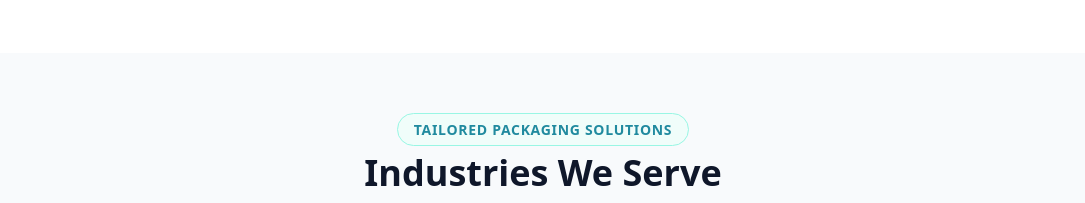
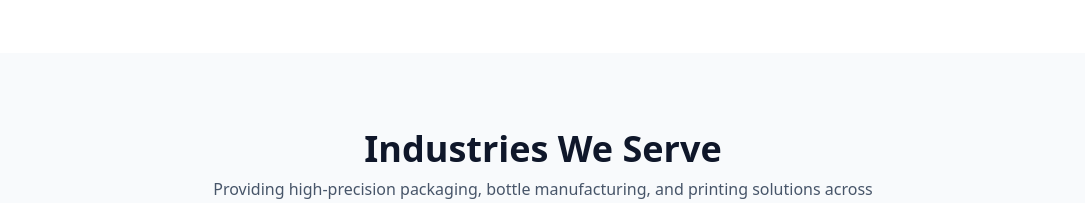
Before and after one commit to Nikhilguleria98/neelampop, a React (Vite) app: page /quality in a window 1280 px wide. Shown: the part 1412-1615 px from the top of the page, without its empty margins (97-1182 px from the left). Built offline with nearby package versions, Linux system fonts and the light colour scheme.

Commit message:
IndustriesWeServed and manufacturingProcess

```diff
--- a/src/components/Quality/industriesWeServed.jsx
+++ b/src/components/Quality/industriesWeServed.jsx
@@ -55,9 +55,7 @@ export default function IndustriesServed() {
           viewport={{ once: true }}
           className="text-center mb-10"
         >
-          <span className="text-[#208a9f] font-semibold text-sm tracking-wider uppercase bg-teal-50 px-4 py-1.5 rounded-full border border-teal-200">
-            Tailored Packaging Solutions
-          </span>
+
           <h2 className="text-3xl md:text-4xl font-extrabold text-slate-900 mt-3">
             Industries We Serve
           </h2>
```
